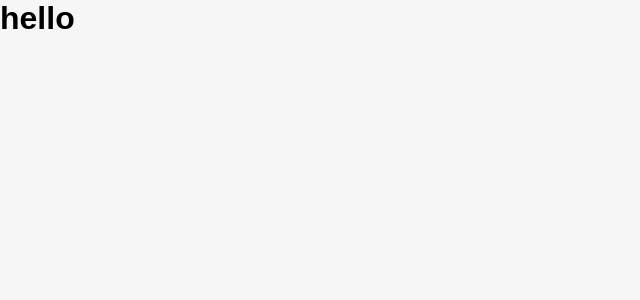
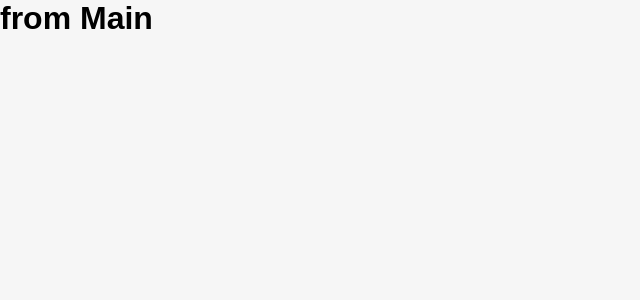
Before and after one commit to OLucho/instagram-clone, a React (Create React App) app in the folder frontend/: page / in a window 1280 px wide. Shown: the top 300 px of the page, without its empty margins (0-640 px from the left). Built offline with nearby package versions, Linux system fonts and the light colour scheme; the HTML template or start-up script is replaced by a standard one.

Commit message:
Injects routes in app

```diff
--- a/frontend/src/App.js
+++ b/frontend/src/App.js
@@ -1,9 +1,7 @@
+import Routes from './routes';
+
 function App() {
-  return (
-    <div className="App">
-      <h1>hello</h1>
-    </div>
-  );
+  return <Routes />;
 }
 
 export default App;
```
